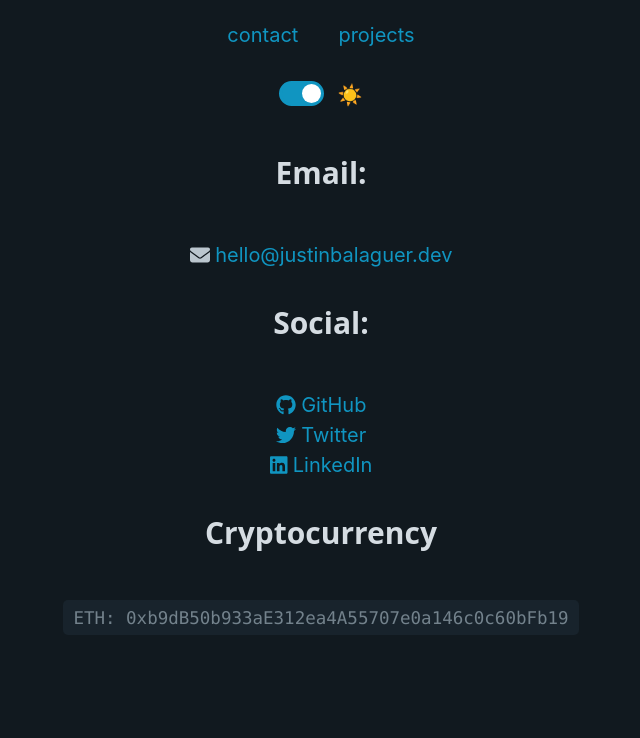
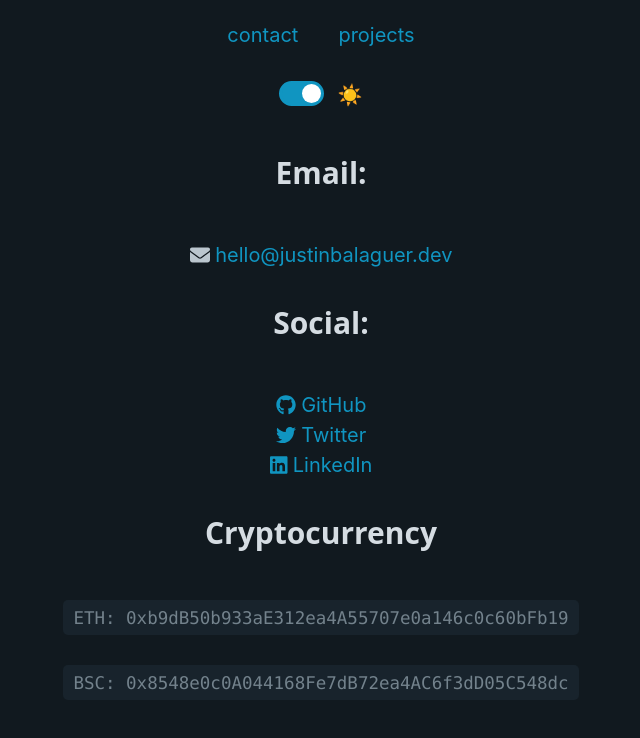
Before and after one commit to justinbalaguer/justinbalaguer.dev, a React (Vite) app: page / in a window 1280 px wide. Shown: the top 738 px of the page, without its empty margins (319-959 px from the left). Built offline with nearby package versions, Linux system fonts and the light colour scheme; no server answers.

Commit message:
[feat] add bsc wallet address

```diff
--- a/src/routes/Contact/index.jsx
+++ b/src/routes/Contact/index.jsx
@@ -29,7 +29,12 @@
         <br />
         <div>
           <h3>Cryptocurrency</h3>
-          <code>ETH: 0xb9dB50b933aE312ea4A55707e0a146c0c60bFb19</code>
+          <p>
+            <code>ETH: 0xb9dB50b933aE312ea4A55707e0a146c0c60bFb19</code>
+          </p>
+          <p>
+            <code>BSC: 0x8548e0c0A044168Fe7dB72ea4AC6f3dD05C548dc</code>
+          </p>
         </div>
       </div>
     </div>
```
